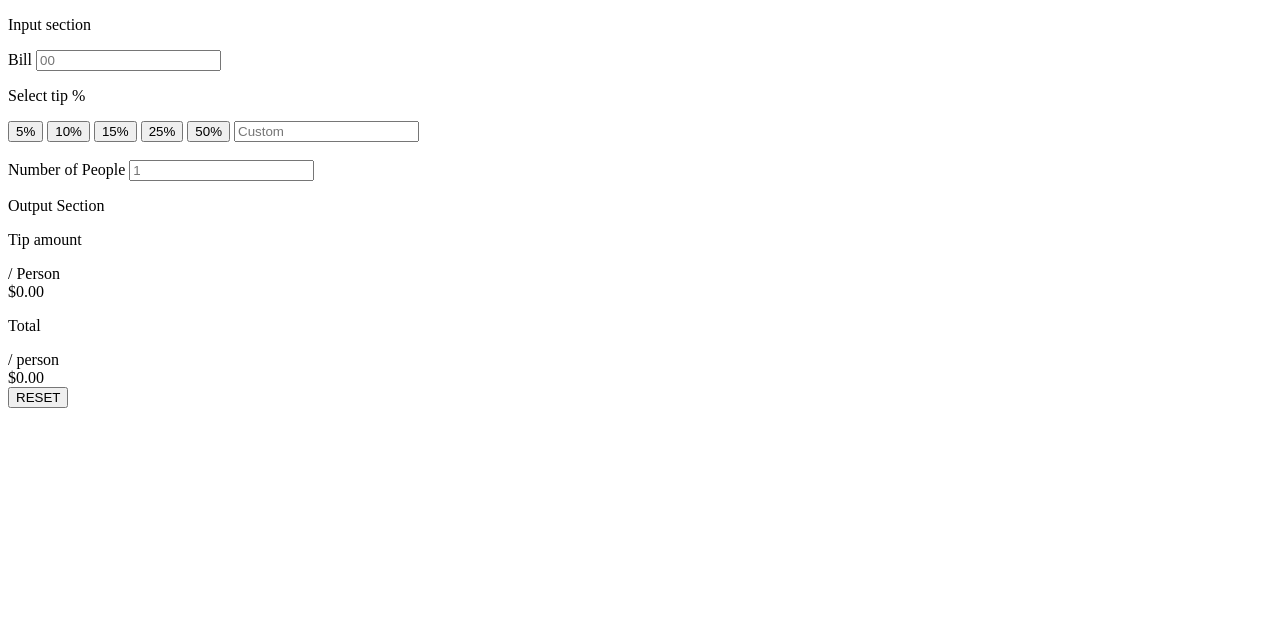
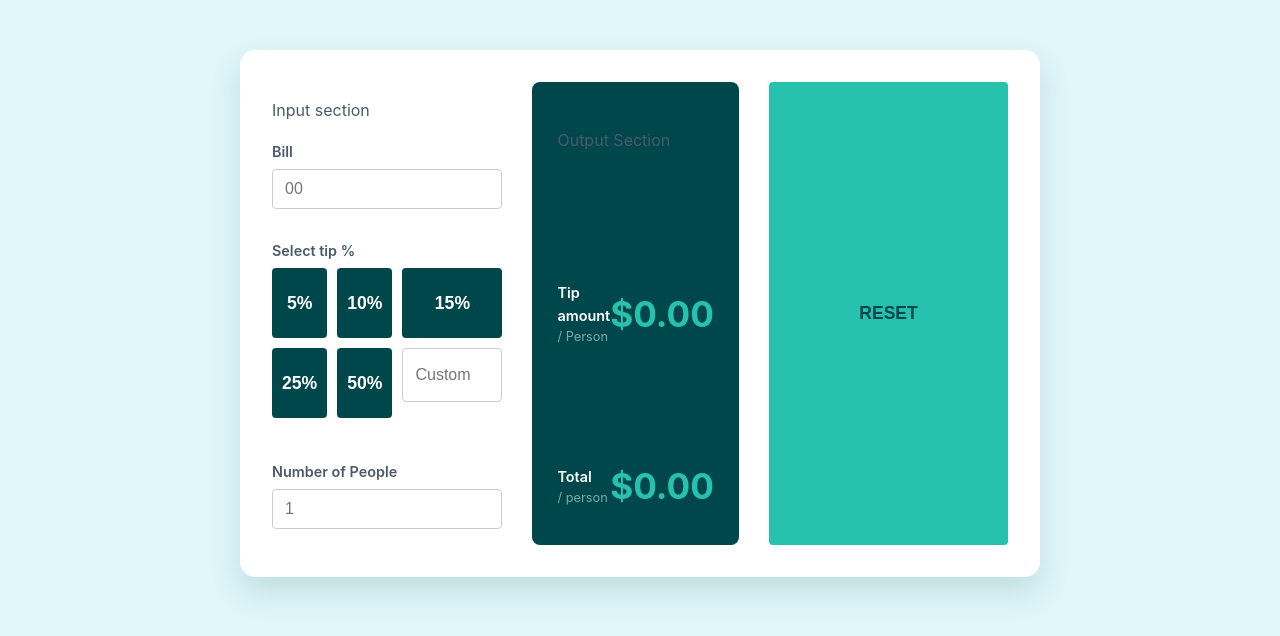
Before and after one commit to prathamtagad/Interactive-Tip-Calculator, a plain HTML site: page index.html in a window 1280 px wide. Drawn offline with Linux system fonts and the light colour scheme.

Commit message:
completed css for webpage

```diff
--- a/index.html
+++ b/index.html
@@ -17,11 +17,11 @@
             <div class="form-control">
                 <p>Select tip %</p>
                 <div class="tip-buttons-container">
-                    <button type="button" class="tip-percent-button" value="5%">5%</button>
-                    <button type="button" class="tip-percent-button" value="10%">10%</button>
-                    <button type="button" class="tip-percent-button" value="15%">15%</button>
-                    <button type="button" class="tip-percent-button" value="25%">25%</button>
-                    <button type="button" class="tip-percent-button" value="50%">50%</button>
+                    <button type="button" class="tip-percent-btn" value="5%">5%</button>
+                    <button type="button" class="tip-percent-btn" value="10%">10%</button>
+                    <button type="button" class="tip-percent-btn" value="15%">15%</button>
+                    <button type="button" class="tip-percent-btn" value="25%">25%</button>
+                    <button type="button" class="tip-percent-btn" value="50%">50%</button>
                     <input type="number" class="input-field tip-custom-input" placeholder="Custom" min="0">
                 </div>
             </div>
--- a/style.css
+++ b/style.css
@@ -0,0 +1,178 @@
+/* Basic styling for the entire page */
+body {
+    background-color: #E0F7FA; /* A light cyan, as set before */
+    font-family: -apple-system, BlinkMacSystemFont, "Segoe UI", Roboto,
+                 "Helvetica Neue", Arial, sans-serif;
+    color: #4B5A6A;            /* Default text color for the page */
+    line-height: 1.6;          /* Improves general readability */
+    margin: 0;                 /* Reset default browser margin on body */
+}
+
+/* Styling for the main calculator container */
+.calculator-container {
+    background-color: #FFFFFF;  /* White background */
+    padding: 32px;              /* Internal spacing */
+    border-radius: 15px;        /* Rounded corners */
+
+    /* Width and Centering */
+    max-width: 800px;           /* Max width */
+    width: 90%;                 /* Responsive width */
+    margin: 50px auto;          /* Centering */
+
+    /* Visual Polish */
+    box-shadow: 0 15px 30px rgba(0, 71, 75, 0.15);
+
+    box-sizing: border-box;
+
+    /* Flexbox Layout properties */
+    display: flex;
+    flex-direction: row;
+    gap: 30px;
+    /* align-items: stretch; */ /* Default behavior for flex items, making them equal height */
+}
+
+/* Styling for input and output sections as flex items */
+.input-section,
+.output-section {
+    flex: 1; /* Both sections will share the available space equally */
+}
+
+/* Styling for all input fields */
+.input-field {
+    width: 100%;
+    padding: 10px 12px;
+    margin: 0 0 16px 0;
+    border: 1px solid #ccc;
+    border-radius: 4px;
+    font-size: 1rem;
+    background-color: #fff;
+    box-sizing: border-box;
+}
+
+/* Styling for labels associated with input fields and descriptive paragraphs */
+label,
+.form-control > p {
+    display: block;
+    font-size: 0.9rem;
+    font-weight: 600;
+    color: #4B5A6A;
+    margin-bottom: 6px;
+}
+
+/* NEW: Styling for the container of tip buttons and custom input */
+.tip-buttons-container {
+    display: grid;                      /* Make this a grid container */
+    grid-template-columns: repeat(3, 1fr); /* Create 3 equal-width columns */
+                                        /* With 6 items (5 buttons, 1 input), this forms 2 rows */
+    gap: 10px;                          /* 10px space between buttons/input horizontally and vertically */
+    margin-bottom: 16px;                /* Space after the button grid, before the next form-control */
+    /* height: 25vh; */
+}
+
+/* Styling for the tip percentage buttons */
+.tip-percent-btn {
+    height: 70px;
+    padding-left: 10px;
+    padding-right: 10px;
+    /* width: 100%; */ /* This will now apply to 100% of its grid cell width, which is good */
+    background-color: #00474B;
+    color: #FFF;
+    border: none;
+    border-radius: 4px;
+    font-size: 1.1rem;
+    font-weight: 700;
+    text-align: center;
+    cursor: pointer;
+    transition: background-color 0.2s ease-in-out, color 0.2s ease-in-out;
+}
+
+/* Specific styling for the custom tip input */
+/* It already has .input-field class for most styles */
+/* If it needs specific grid placement (e.g., span columns), you'd add it here */
+.tip-custom-input {
+    /* placeholder=\"Custom\" will be centered by default in input field */
+    /* font-size can be inherited or set specifically if needed */
+    /* No specific grid properties needed if it just fills one cell */
+    display: flex;
+    width: 100px;
+}
+
+.tip-percent-btn:hover {
+    background-color: #26C2AD;
+    color: #00474B;
+}
+
+.tip-percent-btn.active {
+    background-color: #9FE8DF;
+    color: #00474B;
+}
+
+/* Styling for the output display section */
+.output-section {
+    background-color: #00474B;
+    padding: 30px 25px;
+    border-radius: 8px;
+    display: flex;
+    flex-direction: column;
+    justify-content: space-between;
+    gap: 20px;
+}
+
+/* NEW: Styling for each line of result using Flexbox */
+.result-line {
+    display: flex;                /* Make each result line a flex container */
+    justify-content: space-between; /* Push label to left, value to right */
+    align-items: center;          /* Vertically align items in the center */
+    /* gap: 10px; */              /* Optional: if you want a fixed gap instead of space-between spreading them fully */
+}
+
+/* Styling for the labels within the result lines */
+/* .result-label remains a block for its internal <p> and <span> */
+.result-label p {
+    color: #FFFFFF;
+    font-size: 0.9rem;
+    margin: 0;
+    font-weight: 600;
+}
+
+.result-label span { /* e.g., "/ person" */
+    color: #7FA8A9;
+    font-size: 0.8rem;
+    display: block; /* Keep this to stack "/ person" under the main label part */
+}
+
+/* Styling for the actual calculated values */
+/* .result-value contains the span#id */
+.result-value span {
+    color: #26C2AD;
+    font-size: 2.2rem;
+    font-weight: 700;
+    /* display: block; */ /* No longer strictly needed as parent .result-value is a flex item */
+                         /* text-align: right will still apply to the text content within the span */
+    text-align: right;
+}
+
+.reset-btn {
+    width: 100%;
+    padding: 12px;
+    background-color: #26C2AD;
+    color: #00474B;
+    border: none;
+    border-radius: 4px;
+    font-size: 1.1rem;
+    font-weight: 700;
+    text-transform: uppercase;
+    text-align: center;
+    cursor: pointer;
+    transition: background-color 0.2s ease-in-out, color 0.2s ease-in-out;
+}
+
+.reset-btn:hover {
+    background-color: #9FE8DF;
+    color: #00474B;
+}
+
+.reset-btn:active {
+    background-color: #00474B;
+    color: #9FE8DF;
+}
```
Also changed, not shown: 225279.jpg (added).
